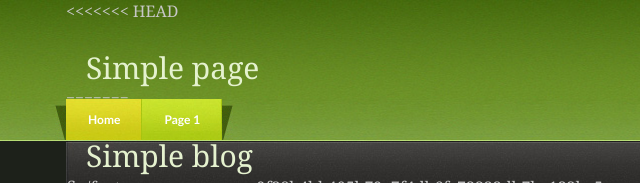
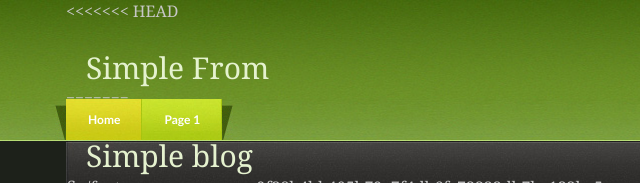
Before and after one commit to arshadShahoriar/BS-Commerce, a plain HTML site: page index.html in a window 1280 px wide. Shown: the top 183 px of the page, 127-767 px from the left. Drawn offline with Linux system fonts and the light colour scheme.

Commit message:
line 4 & 10 change

```diff
--- a/index.html
+++ b/index.html
@@ -1,7 +1,7 @@
 <!DOCTYPE html PUBLIC "-//W3C//DTD XHTML 1.0 Transitional//EN" "http://www.w3.org/TR/xhtml1/DTD/xhtml1-transitional.dtd">
 <html xmlns="http://www.w3.org/1999/xhtml" xml:lang="en" lang="en">
 <head>
-<title>Simple page</title>
+<title>Simple Form</title>
 <meta http-equiv="Content-Type" content="text/html; charset=utf-8" />
 <link rel="stylesheet" type="text/css" href="style.css" />
 </head>
@@ -9,7 +9,7 @@
 <div id="wrap">
   <div id="header">
 <<<<<<< HEAD
-    <h2><a href="http://all-free-download.com/free-website-templates/">Simple page</a></h2>
+    <h2><a href="http://all-free-download.com/free-website-templates/">Simple From</a></h2>
 =======
     <h2><a href="http://all-free-download.com/free-website-templates/">Simple blog</a></h2>
 fix/footer-menu
```
